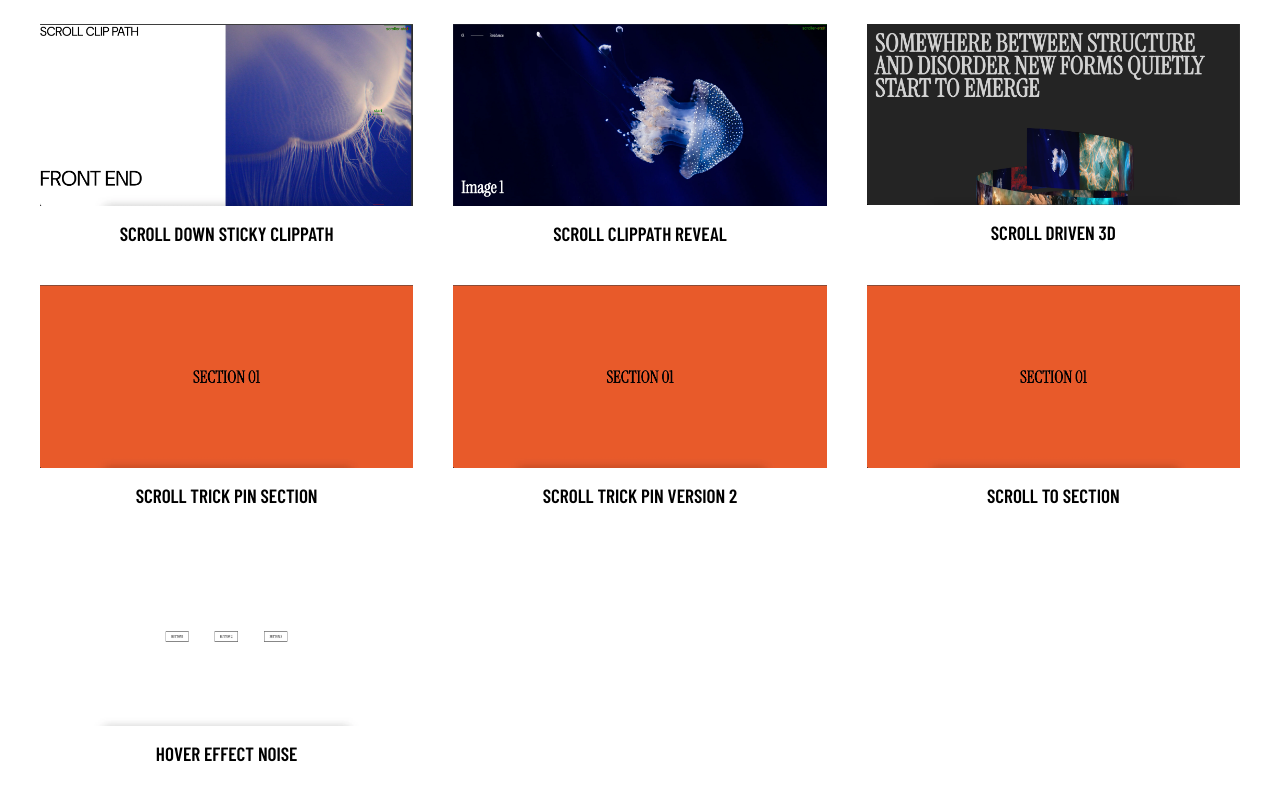
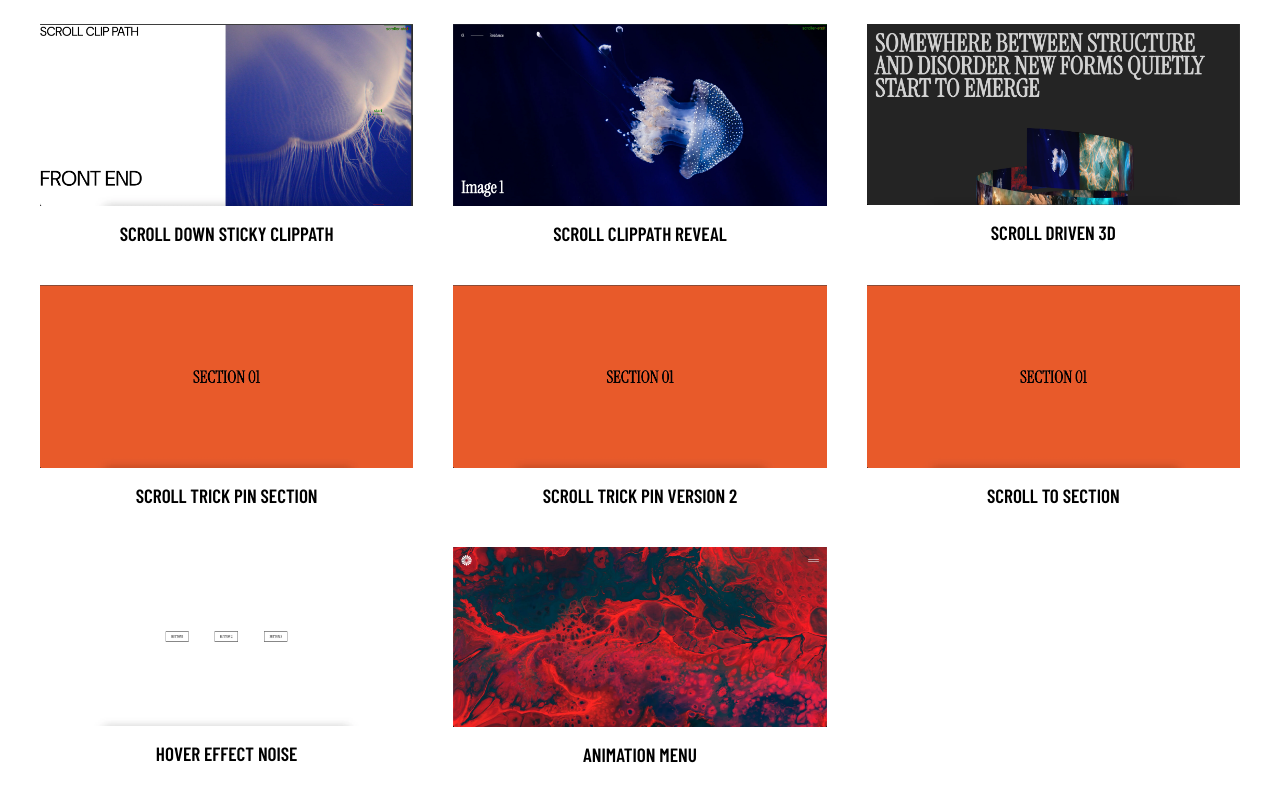
Before and after one commit to alphacreativee/Animation-New-List, a website: page index.html in a window 1280 px wide. Shown: the part 1560-2360 px from the top of the page. Drawn offline with nearby package versions, Linux system fonts and the light colour scheme; a script that the page names is missing; a web font is replaced by a local one.

Commit message:
add new link

```diff
--- a/index.html
+++ b/index.html
@@ -138,6 +138,12 @@
       </div>
       <div class="demo-name">Hover effect noise</div>
     </a>
+    <a href="https://alphacreativee.github.io/menu-animation/" class="demo-item" target="_blank">
+      <div class="demo-image">
+        <img src="./assets/images/demo-17.webp" alt="" />
+      </div>
+      <div class="demo-name">Animation menu</div>
+    </a>
   </section>
   <script src="https://cdn.jsdelivr.net/npm/gsap@3.13.0/dist/gsap.min.js"></script>
   <script src="https://cdn.jsdelivr.net/npm/gsap@3.13.0/dist/ScrollTrigger.min.js"></script>
```
Also changed, not shown: assets/images/demo-17.webp (added).
